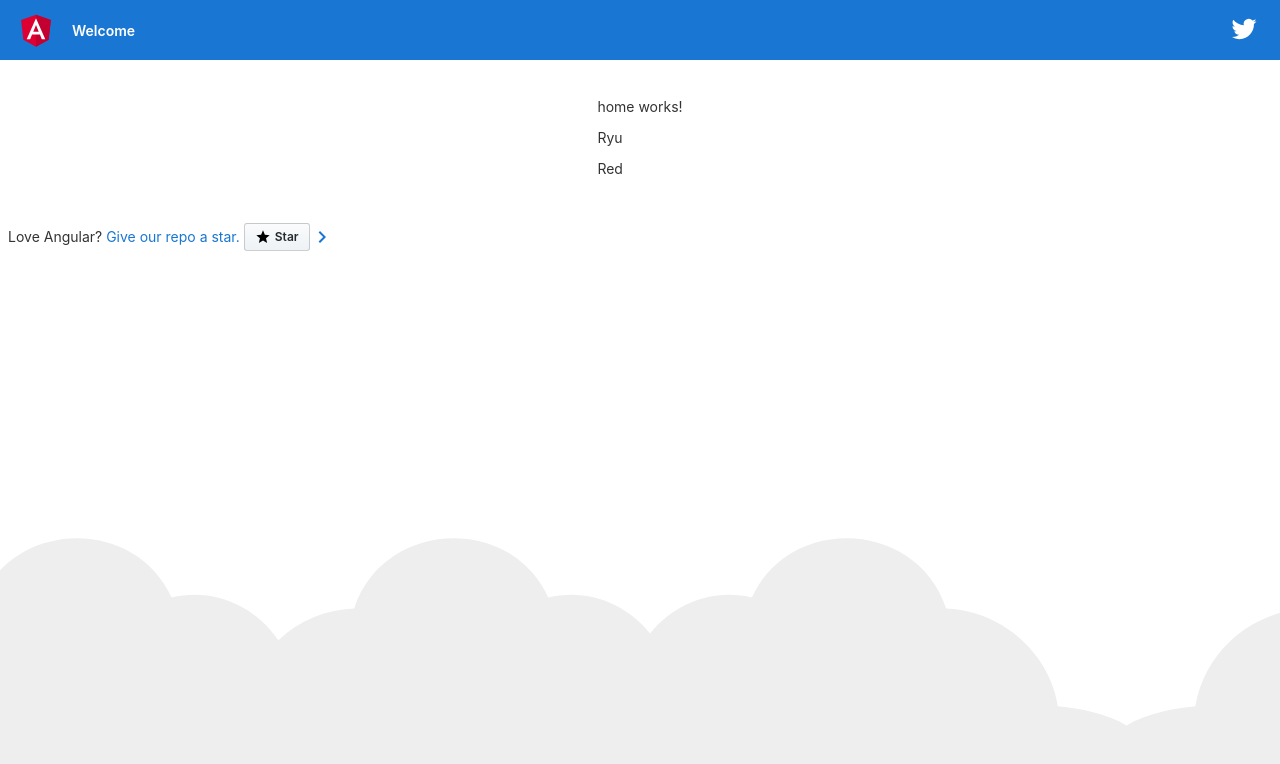
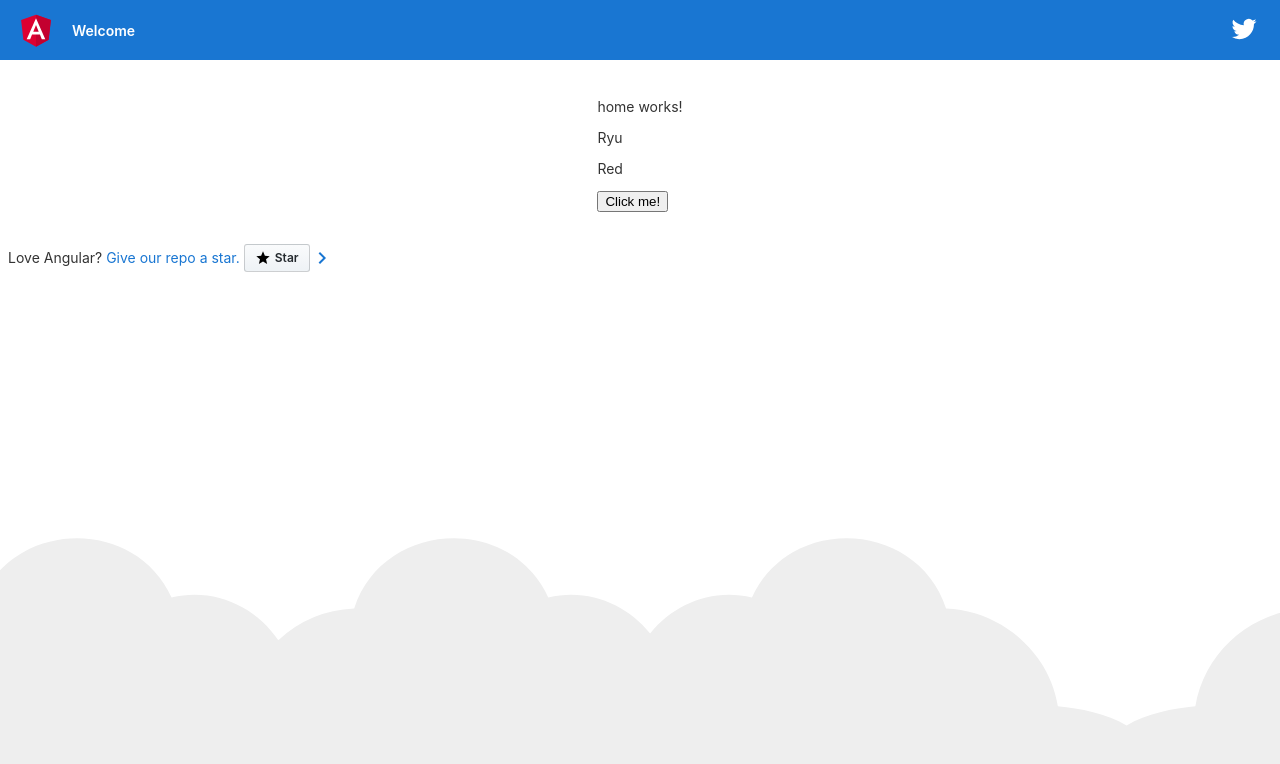
Before and after one commit to elvisestevan/ninjanet-angular-tutorial, an Angular app: page / in a window 1280 px wide. Shown: the top 764 px of the page. Built offline with nearby package versions, Linux system fonts and the light colour scheme.

Commit message:
#15 Custom Event Binding

```diff
--- a/src/app/app.component.html
+++ b/src/app/app.component.html
@@ -313,7 +313,7 @@
 </div>
 
 <div class="content" role="main">
-<app-home [ninja]="ninja"></app-home>
+<app-home [ninja]="ninja" (onYell)="yell($event)"></app-home>
 </div>
 
   <!-- Footer -->
--- a/src/app/app.component.ts
+++ b/src/app/app.component.ts
@@ -13,4 +13,8 @@ export class AppComponent {
     belt: "Red"
   };
 
+  yell(e) {
+    alert("I am yelling: ");
+  }
+
 }
--- a/src/app/home/home.component.html
+++ b/src/app/home/home.component.html
@@ -2,3 +2,5 @@
 
 <p>{{ninja.name}}</p>
 <p>{{ninja.belt}}</p>
+
+<button (click)="fireYellEvent($event)">Click me!</button>
--- a/src/app/home/home.component.ts
+++ b/src/app/home/home.component.ts
@@ -1,4 +1,4 @@
-import { Component, OnInit, Input } from '@angular/core';
+import { Component, OnInit, Input, Output, EventEmitter } from '@angular/core';
 
 @Component({
   selector: 'app-home',
@@ -8,10 +8,15 @@ import { Component, OnInit, Input } from '@angular/core';
 export class HomeComponent implements OnInit {
 
   @Input() ninja: any;
+  @Output() onYell = new EventEmitter();
 
   constructor() { }
 
   ngOnInit(): void {
   }
 
+  fireYellEvent(e) {
+    this.onYell.emit(e);
+  }
+
 }
```
